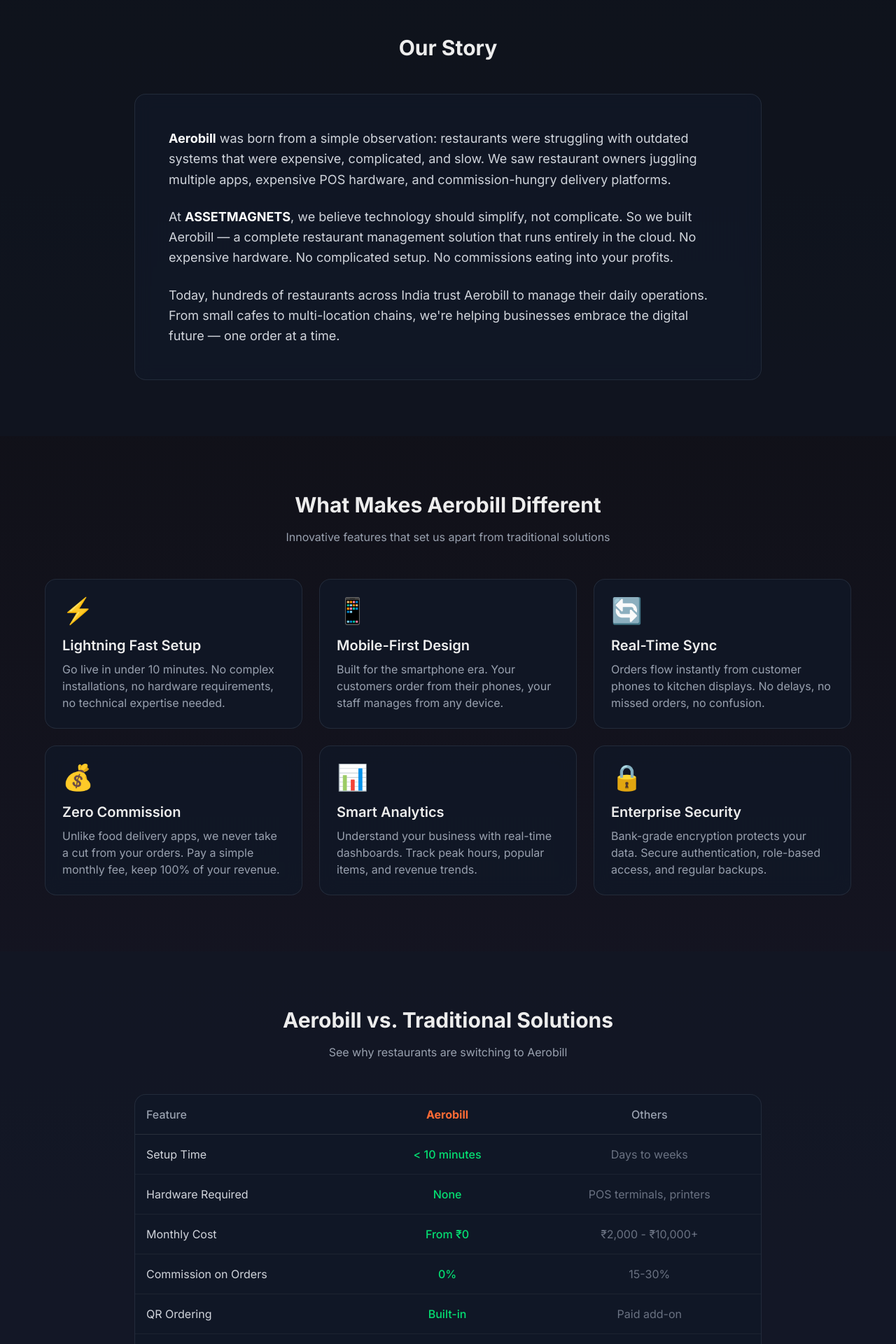
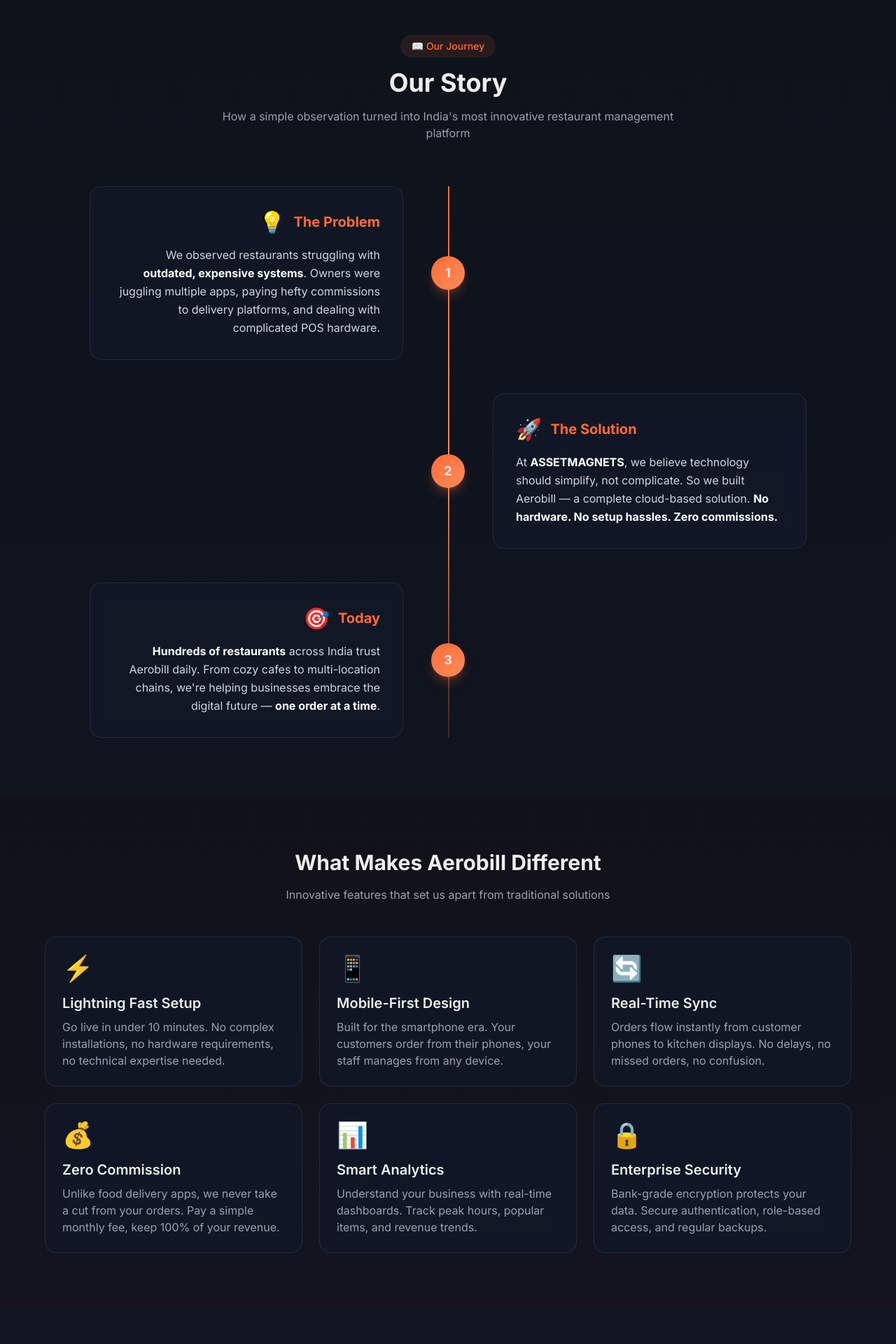
Before and after one commit to Pritam-Pattanaik/aerobill, a Next.js app: page /about in a window 1280 px wide. Shown: the part 820-2740 px from the top of the page at 70% size. Built offline with nearby package versions, Linux system fonts and the light colour scheme.

Commit message:
feat: Enhance About page UI (timeline story, visual comparison table) and update pricing plans

```diff
--- a/app/about/page.tsx
+++ b/app/about/page.tsx
@@ -117,20 +117,78 @@
 
             {/* Our Story */}
             <section className="py-20 px-4 bg-[#111827]/50">
-                <div className="max-w-4xl mx-auto">
-                    <div className="text-center mb-12">
-                        <h2 className="text-3xl font-bold mb-4">Our Story</h2>
+                <div className="max-w-5xl mx-auto">
+                    <div className="text-center mb-16">
+                        <div className="inline-block px-4 py-1.5 bg-[#ff6b35]/10 rounded-full text-[#ff6b35] text-sm font-medium mb-4">
+                            📖 Our Journey
+                        </div>
+                        <h2 className="text-4xl font-bold mb-4">Our Story</h2>
+                        <p className="text-gray-400 max-w-2xl mx-auto">How a simple observation turned into India&apos;s most innovative restaurant management platform</p>
                     </div>
-                    <div className="glass-card p-8 md:p-12">
-                        <p className="text-gray-300 text-lg leading-relaxed mb-6">
-                            <strong className="text-white">Aerobill</strong> was born from a simple observation: restaurants were struggling with outdated systems that were expensive, complicated, and slow. We saw restaurant owners juggling multiple apps, expensive POS hardware, and commission-hungry delivery platforms.
-                        </p>
-                        <p className="text-gray-300 text-lg leading-relaxed mb-6">
-                            At <strong className="text-white">ASSETMAGNETS</strong>, we believe technology should simplify, not complicate. So we built Aerobill — a complete restaurant management solution that runs entirely in the cloud. No expensive hardware. No complicated setup. No commissions eating into your profits.
-                        </p>
-                        <p className="text-gray-300 text-lg leading-relaxed">
-                            Today, hundreds of restaurants across India trust Aerobill to manage their daily operations. From small cafes to multi-location chains, we&apos;re helping businesses embrace the digital future — one order at a time.
-                        </p>
+
+                    <div className="relative">
+                        {/* Timeline line */}
+                        <div className="hidden md:block absolute left-1/2 top-0 bottom-0 w-0.5 bg-gradient-to-b from-[#ff6b35] via-[#ff8c5a] to-[#ff6b35]/20"></div>
+
+                        {/* Timeline items */}
+                        <div className="space-y-12 md:space-y-0">
+                            {/* Item 1 */}
+                            <div className="md:flex md:items-center md:gap-8 relative">
+                                <div className="md:w-1/2 md:text-right md:pr-12">
+                                    <div className="glass-card p-6 md:p-8 border border-white/10 hover:border-[#ff6b35]/30 transition">
+                                        <div className="flex items-center gap-3 mb-4 md:justify-end">
+                                            <span className="text-3xl">💡</span>
+                                            <h3 className="text-xl font-bold text-[#ff6b35]">The Problem</h3>
+                                        </div>
+                                        <p className="text-gray-300 leading-relaxed">
+                                            We observed restaurants struggling with <strong className="text-white">outdated, expensive systems</strong>. Owners were juggling multiple apps, paying hefty commissions to delivery platforms, and dealing with complicated POS hardware.
+                                        </p>
+                                    </div>
+                                </div>
+                                <div className="hidden md:flex items-center justify-center absolute left-1/2 -translate-x-1/2 w-12 h-12 bg-gradient-to-br from-[#ff6b35] to-[#ff8c5a] rounded-full shadow-lg shadow-[#ff6b35]/30">
+                                    <span className="text-lg font-bold">1</span>
+                                </div>
+                                <div className="md:w-1/2 md:pl-12"></div>
+                            </div>
+
+                            {/* Item 2 */}
+                            <div className="md:flex md:items-center md:gap-8 relative md:mt-12">
+                                <div className="md:w-1/2 md:pr-12"></div>
+                                <div className="hidden md:flex items-center justify-center absolute left-1/2 -translate-x-1/2 w-12 h-12 bg-gradient-to-br from-[#ff6b35] to-[#ff8c5a] rounded-full shadow-lg shadow-[#ff6b35]/30">
+                                    <span className="text-lg font-bold">2</span>
+                                </div>
+                                <div className="md:w-1/2 md:pl-12 mt-8 md:mt-0">
+                                    <div className="glass-card p-6 md:p-8 border border-white/10 hover:border-[#ff6b35]/30 transition">
+                                        <div className="flex items-center gap-3 mb-4">
+                                            <span className="text-3xl">🚀</span>
+                                            <h3 className="text-xl font-bold text-[#ff6b35]">The Solution</h3>
+                                        </div>
+                                        <p className="text-gray-300 leading-relaxed">
+                                            At <strong className="text-white">ASSETMAGNETS</strong>, we believe technology should simplify, not complicate. So we built Aerobill — a complete cloud-based solution. <strong className="text-white">No hardware. No setup hassles. Zero commissions.</strong>
+                                        </p>
+                                    </div>
+                                </div>
+                            </div>
+
+                            {/* Item 3 */}
+                            <div className="md:flex md:items-center md:gap-8 relative md:mt-12">
+                                <div className="md:w-1/2 md:text-right md:pr-12 mt-8 md:mt-0">
+                                    <div className="glass-card p-6 md:p-8 border border-white/10 hover:border-[#ff6b35]/30 transition">
+                                        <div className="flex items-center gap-3 mb-4 md:justify-end">
+                                            <span className="text-3xl">🎯</span>
+                                            <h3 className="text-xl font-bold text-[#ff6b35]">Today</h3>
+                                        </div>
+                                        <p className="text-gray-300 leading-relaxed">
+                                            <strong className="text-white">Hundreds of restaurants</strong> across India trust Aerobill daily. From cozy cafes to multi-location chains, we&apos;re helping businesses embrace the digital future — <strong className="text-white">one order at a time</strong>.
+                                        </p>
+                                    </div>
+                                </div>
+                                <div className="hidden md:flex items-center justify-center absolute left-1/2 -translate-x-1/2 w-12 h-12 bg-gradient-to-br from-[#ff6b35] to-[#ff8c5a] rounded-full shadow-lg shadow-[#ff6b35]/30">
+                                    <span className="text-lg font-bold">3</span>
+                                </div>
+                                <div className="md:w-1/2 md:pl-12"></div>
+                            </div>
+                        </div>
                     </div>
                 </div>
             </section>
@@ -156,30 +214,79 @@
 
             {/* Comparison Table */}
             <section className="py-20 px-4 bg-[#111827]/50">
-                <div className="max-w-4xl mx-auto">
-                    <div className="text-center mb-12">
-                        <h2 className="text-3xl font-bold mb-4">Aerobill vs. Traditional Solutions</h2>
-                        <p className="text-gray-400">See why restaurants are switching to Aerobill</p>
+                <div className="max-w-5xl mx-auto">
+                    <div className="text-center mb-16">
+                        <div className="inline-block px-4 py-1.5 bg-[#ff6b35]/10 rounded-full text-[#ff6b35] text-sm font-medium mb-4">
+                            ⚔️ The Comparison
+                        </div>
+                        <h2 className="text-4xl font-bold mb-4">Aerobill vs. Traditional Solutions</h2>
+                        <p className="text-gray-400 max-w-2xl mx-auto">See why hundreds of restaurants are making the switch to Aerobill</p>
                     </div>
-                    <div className="glass-card overflow-hidden">
-                        <table className="w-full">
-                            <thead>
-                                <tr className="border-b border-white/10">
-                                    <th className="text-left p-4 text-gray-400 font-medium">Feature</th>
-                                    <th className="text-center p-4 text-[#ff6b35] font-bold">Aerobill</th>
-                                    <th className="text-center p-4 text-gray-400 font-medium">Others</th>
-                                </tr>
-                            </thead>
-                            <tbody>
-                                {comparisons.map((row, i) => (
-                                    <tr key={i} className="border-b border-white/5 hover:bg-white/5 transition">
-                                        <td className="p-4 text-gray-300">{row.feature}</td>
-                                        <td className="p-4 text-center text-green-400 font-medium">{row.aerobill}</td>
-                                        <td className="p-4 text-center text-gray-500">{row.others}</td>
-                                    </tr>
-                                ))}
-                            </tbody>
-                        </table>
+
+                    <div className="glass-card overflow-hidden border border-white/10">
+                        {/* Table Header */}
+                        <div className="grid grid-cols-3 bg-gradient-to-r from-[#1a1a2e] to-[#111827]">
+                            <div className="p-5 border-b border-white/10">
+                                <span className="text-gray-400 font-medium">Feature</span>
+                            </div>
+                            <div className="p-5 border-b border-white/10 text-center bg-[#ff6b35]/5">
+                                <div className="flex items-center justify-center gap-2">
+                                    <span className="text-2xl font-bold text-[#ff6b35]">Aerobill</span>
+                                    <span className="px-2 py-0.5 bg-[#ff6b35] text-white text-xs rounded-full font-semibold">Winner</span>
+                                </div>
+                            </div>
+                            <div className="p-5 border-b border-white/10 text-center">
+                                <span className="text-gray-400 font-medium">Traditional POS</span>
+                            </div>
+                        </div>
+
+                        {/* Table Body */}
+                        {comparisons.map((row, i) => (
+                            <div key={i} className="grid grid-cols-3 hover:bg-white/5 transition group">
+                                <div className="p-5 border-b border-white/5 flex items-center gap-3">
+                                    <span className="text-lg">
+                                        {i === 0 && "⏱️"}
+                                        {i === 1 && "🖥️"}
+                                        {i === 2 && "💵"}
+                                        {i === 3 && "💰"}
+                                        {i === 4 && "📱"}
+                                        {i === 5 && "🍳"}
+                                        {i === 6 && "🔄"}
+                                        {i === 7 && "🎧"}
+                                    </span>
+                                    <span className="text-gray-300 group-hover:text-white transition">{row.feature}</span>
+                                </div>
+                                <div className="p-5 border-b border-white/5 text-center bg-[#ff6b35]/5 flex items-center justify-center gap-2">
+                                    <span className="text-green-400">✓</span>
+                                    <span className="text-green-400 font-semibold">{row.aerobill}</span>
+                                </div>
+                                <div className="p-5 border-b border-white/5 text-center flex items-center justify-center gap-2">
+                                    <span className="text-red-400/70">✗</span>
+                                    <span className="text-gray-500">{row.others}</span>
+                                </div>
+                            </div>
+                        ))}
+
+                        {/* Bottom Summary */}
+                        <div className="grid grid-cols-3 bg-gradient-to-r from-[#1a1a2e] to-[#111827]">
+                            <div className="p-5">
+                                <span className="text-gray-400 font-medium">Verdict</span>
+                            </div>
+                            <div className="p-5 text-center bg-[#ff6b35]/5">
+                                <span className="text-green-400 font-bold">🏆 Clear Winner</span>
+                            </div>
+                            <div className="p-5 text-center">
+                                <span className="text-gray-500">Outdated</span>
+                            </div>
+                        </div>
+                    </div>
+
+                    {/* Bottom CTA */}
+                    <div className="mt-8 text-center">
+                        <p className="text-gray-400 mb-4">Ready to experience the difference?</p>
+                        <a href="/register" className="inline-flex items-center gap-2 bg-gradient-to-r from-[#ff6b35] to-[#ff8c5a] text-white px-6 py-3 rounded-xl font-semibold hover:shadow-lg hover:shadow-[#ff6b35]/30 transition">
+                            Try Aerobill Free →
+                        </a>
                     </div>
                 </div>
             </section>
```
Also changed, not shown: app/pricing/page.tsx (+13 -13 lines).
